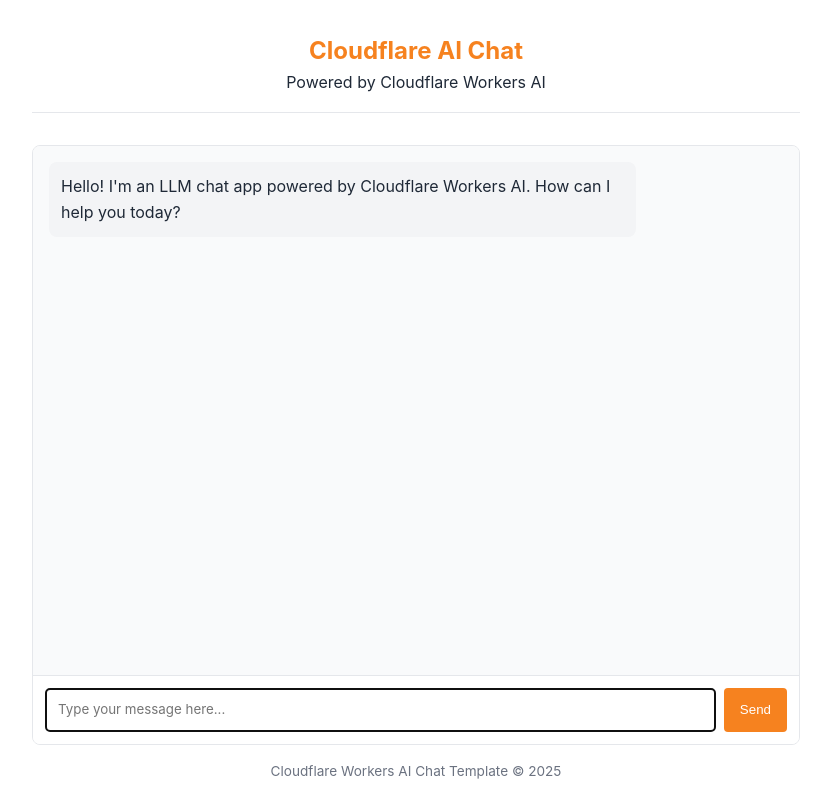
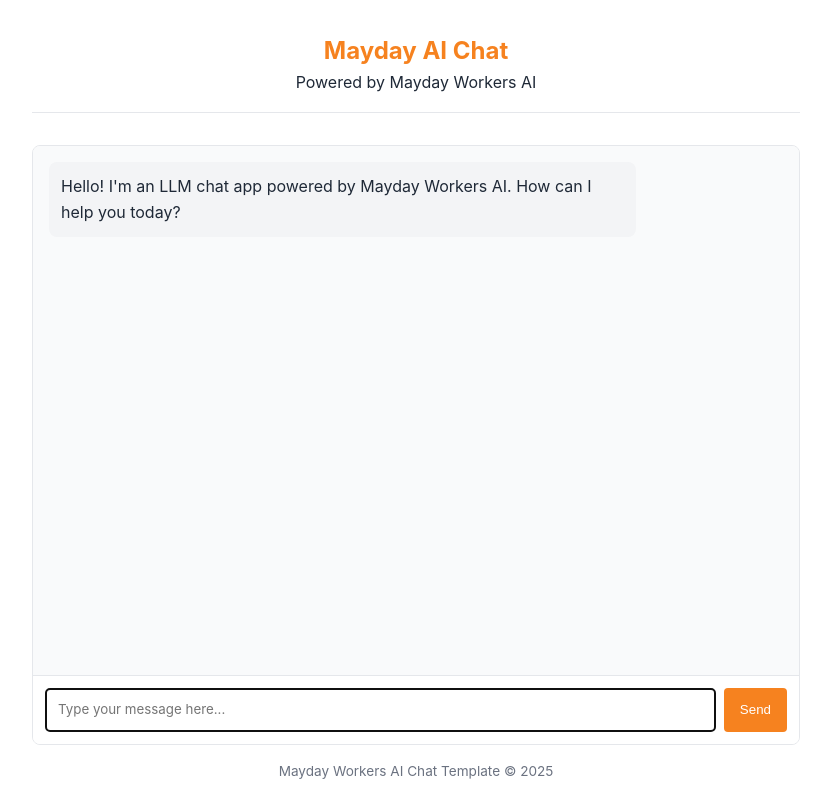
Before and after one commit to johndejohn/llm-chat-app-template, a website: page public/index.html in a window 1280 px wide. Shown: the whole page, without its empty margins (224-1055 px from the left). Drawn offline with Linux system fonts and the light colour scheme.

Commit message:
Update index.html

```diff
--- a/public/index.html
+++ b/public/index.html
@@ -3,7 +3,7 @@
   <head>
     <meta charset="UTF-8" />
     <meta name="viewport" content="width=device-width, initial-scale=1.0" />
-    <title>LLM Chat App</title>
+    <title>Mayday Chat App</title>
     <style>
       :root {
         --primary-color: #f6821f;
@@ -138,15 +138,15 @@
   </head>
   <body>
     <header>
-      <h1>Cloudflare AI Chat</h1>
-      <p>Powered by Cloudflare Workers AI</p>
+      <h1>Mayday AI Chat</h1>
+      <p>Powered by Mayday Workers AI</p>
     </header>
 
     <div class="chat-container">
       <div id="chat-messages" class="chat-messages">
         <div class="message assistant-message">
           <p>
-            Hello! I'm an LLM chat app powered by Cloudflare Workers AI. How can
+            Hello! I'm an LLM chat app powered by Mayday Workers AI. How can
             I help you today?
           </p>
         </div>
@@ -168,7 +168,7 @@
     </div>
 
     <footer>
-      <p>Cloudflare Workers AI Chat Template &copy; 2025</p>
+      <p>Mayday Workers AI Chat Template &copy; 2025</p>
     </footer>
 
     <!-- Chat app script -->
```
